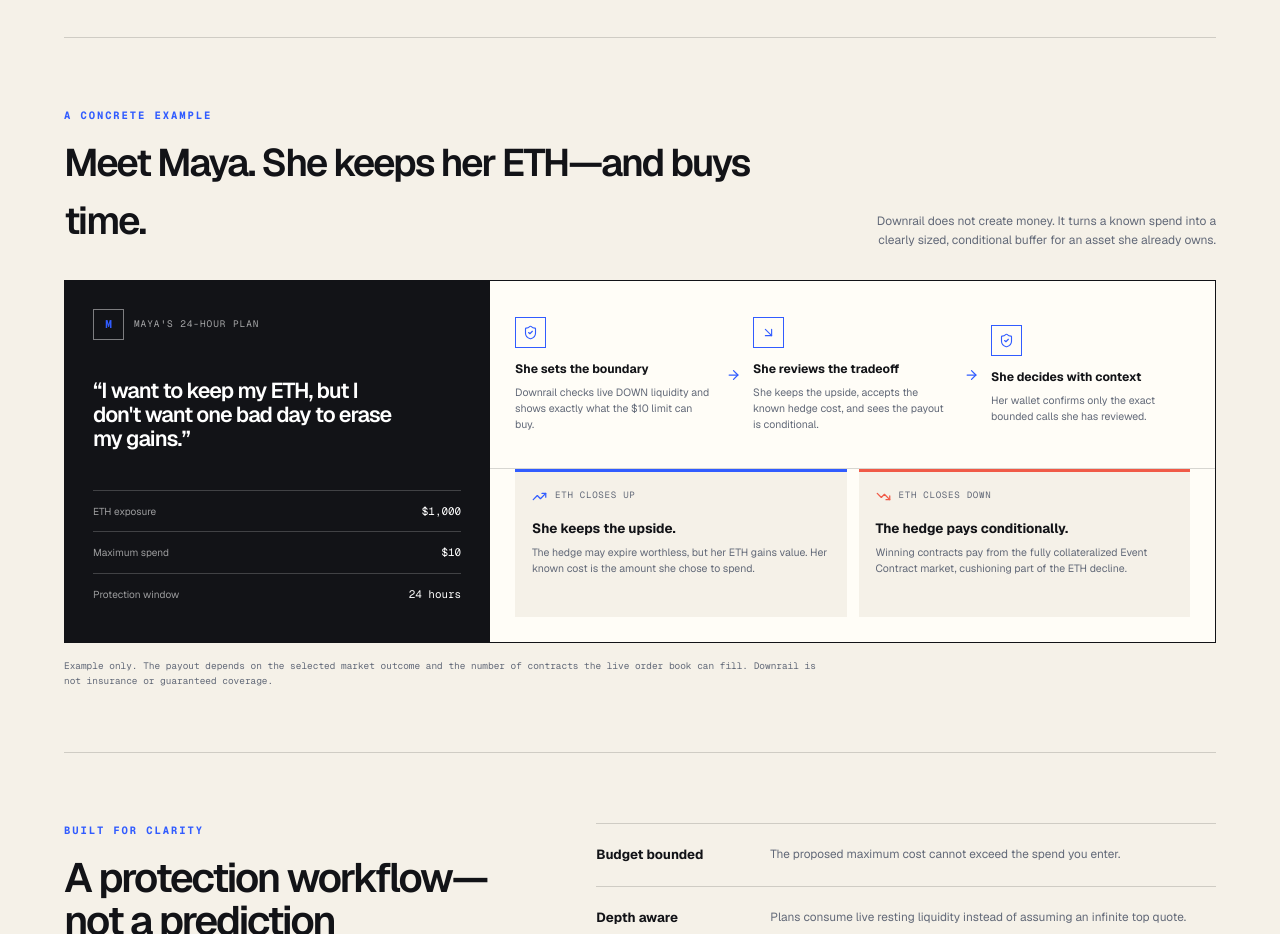
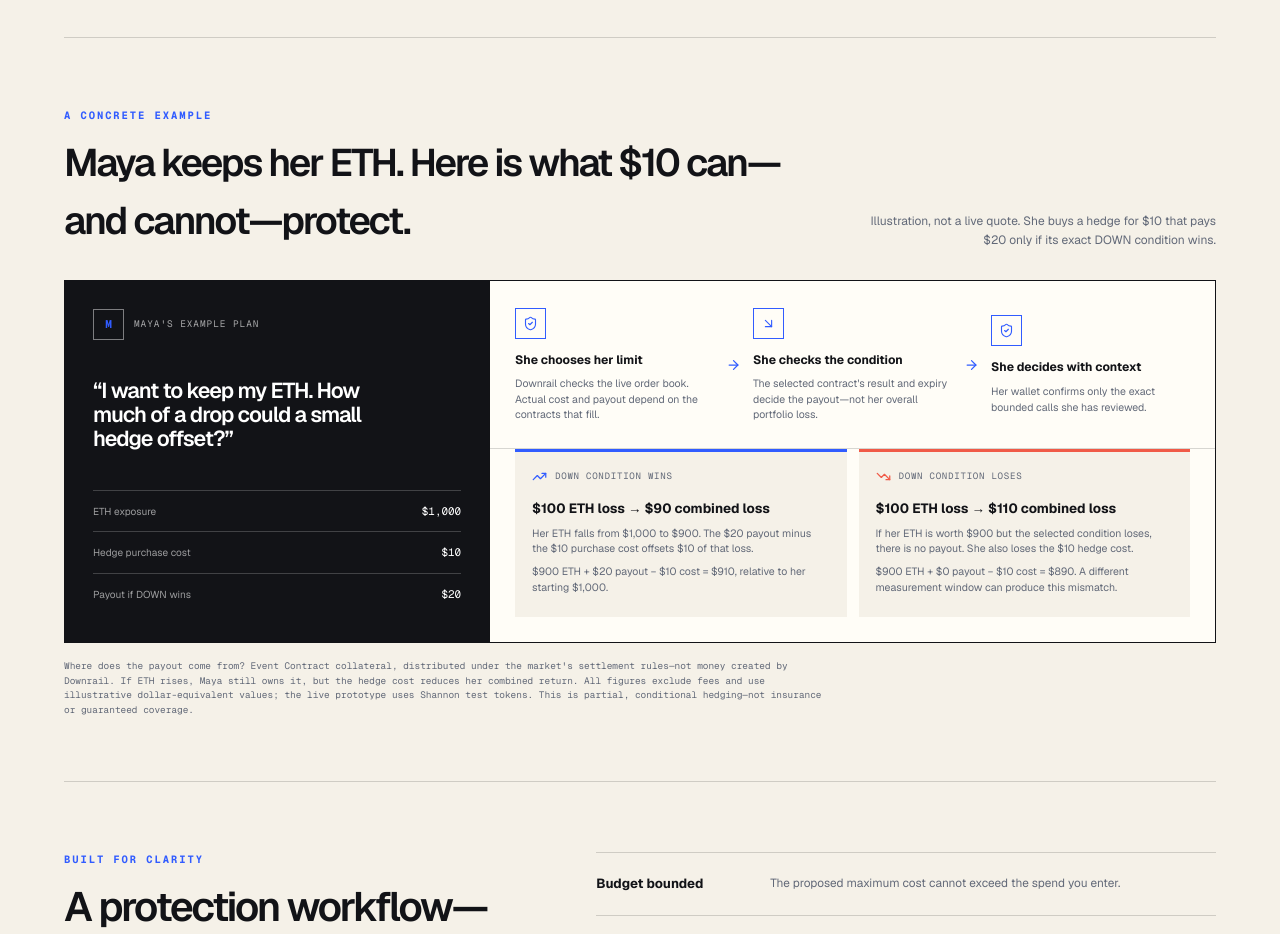
Before and after one commit to Nifemi0/downrail, a Next.js app: page / in a window 1280 px wide. Shown: the part 1060-1994 px from the top of the page. Built offline with nearby package versions, Linux system fonts and the light colour scheme; no server answers.

Commit message:
feat: clarify landing story with conditional hedge outcomes

```diff
--- a/src/app/page.tsx
+++ b/src/app/page.tsx
@@ -45,32 +45,32 @@
 
         <section className="landing-story" aria-labelledby="story-title">
           <div className="section-intro">
-            <div><p className="eyebrow">A concrete example</p><h2 id="story-title">Meet Maya. She keeps her ETH—and buys time.</h2></div>
-            <p>Downrail does not create money. It turns a known spend into a clearly sized, conditional buffer for an asset she already owns.</p>
+            <div><p className="eyebrow">A concrete example</p><h2 id="story-title">Maya keeps her ETH. Here is what $10 can—and cannot—protect.</h2></div>
+            <p>Illustration, not a live quote. She buys a hedge for $10 that pays $20 only if its exact DOWN condition wins.</p>
           </div>
           <div className="story-frame">
             <article className="story-persona">
-              <div className="story-persona-top"><span className="story-avatar">M</span><span className="story-label">Maya&apos;s 24-hour plan</span></div>
-              <h3>&ldquo;I want to keep my ETH, but I don&apos;t want one bad day to erase my gains.&rdquo;</h3>
+              <div className="story-persona-top"><span className="story-avatar">M</span><span className="story-label">Maya&apos;s example plan</span></div>
+              <h3>&ldquo;I want to keep my ETH. How much of a drop could a small hedge offset?&rdquo;</h3>
               <dl className="story-facts">
                 <div><dt>ETH exposure</dt><dd>$1,000</dd></div>
-                <div><dt>Maximum spend</dt><dd>$10</dd></div>
-                <div><dt>Protection window</dt><dd>24 hours</dd></div>
+                <div><dt>Hedge purchase cost</dt><dd>$10</dd></div>
+                <div><dt>Payout if DOWN wins</dt><dd>$20</dd></div>
               </dl>
             </article>
             <div className="story-journey" aria-label="Maya's protection journey">
-              <article className="story-step"><span className="story-icon"><ShieldCheck aria-hidden="true" /></span><div><strong>She sets the boundary</strong><p>Downrail checks live DOWN liquidity and shows exactly what the $10 limit can buy.</p></div></article>
+              <article className="story-step"><span className="story-icon"><ShieldCheck aria-hidden="true" /></span><div><strong>She chooses her limit</strong><p>Downrail checks the live order book. Actual cost and payout depend on the contracts that fill.</p></div></article>
               <ArrowRight aria-hidden="true" />
-              <article className="story-step"><span className="story-icon"><ArrowDownRight aria-hidden="true" /></span><div><strong>She reviews the tradeoff</strong><p>She keeps the upside, accepts the known hedge cost, and sees the payout is conditional.</p></div></article>
+              <article className="story-step"><span className="story-icon"><ArrowDownRight aria-hidden="true" /></span><div><strong>She checks the condition</strong><p>The selected contract&apos;s result and expiry decide the payout—not her overall portfolio loss.</p></div></article>
               <ArrowRight aria-hidden="true" />
               <article className="story-step"><span className="story-icon"><ShieldCheck aria-hidden="true" /></span><div><strong>She decides with context</strong><p>Her wallet confirms only the exact bounded calls she has reviewed.</p></div></article>
             </div>
             <div className="story-outcomes">
-              <article className="story-outcome upside"><div><TrendingUp aria-hidden="true" /><span>ETH closes up</span></div><strong>She keeps the upside.</strong><p>The hedge may expire worthless, but her ETH gains value. Her known cost is the amount she chose to spend.</p></article>
-              <article className="story-outcome downside"><div><TrendingDown aria-hidden="true" /><span>ETH closes down</span></div><strong>The hedge pays conditionally.</strong><p>Winning contracts pay from the fully collateralized Event Contract market, cushioning part of the ETH decline.</p></article>
+              <article className="story-outcome upside"><div><TrendingUp aria-hidden="true" /><span>DOWN condition wins</span></div><strong>$100 ETH loss → $90 combined loss</strong><p>Her ETH falls from $1,000 to $900. The $20 payout minus the $10 purchase cost offsets $10 of that loss.</p><p>$900 ETH + $20 payout − $10 cost = $910, relative to her starting $1,000.</p></article>
+              <article className="story-outcome downside"><div><TrendingDown aria-hidden="true" /><span>DOWN condition loses</span></div><strong>$100 ETH loss → $110 combined loss</strong><p>If her ETH is worth $900 but the selected condition loses, there is no payout. She also loses the $10 hedge cost.</p><p>$900 ETH + $0 payout − $10 cost = $890. A different measurement window can produce this mismatch.</p></article>
             </div>
           </div>
-          <p className="story-footnote">Example only. The payout depends on the selected market outcome and the number of contracts the live order book can fill. Downrail is not insurance or guaranteed coverage.</p>
+          <p className="story-footnote">Where does the payout come from? Event Contract collateral, distributed under the market&apos;s settlement rules—not money created by Downrail. If ETH rises, Maya still owns it, but the hedge cost reduces her combined return. All figures exclude fees and use illustrative dollar-equivalent values; the live prototype uses Shannon test tokens. This is partial, conditional hedging—not insurance or guaranteed coverage.</p>
         </section>
 
         <section className="landing-principles" aria-labelledby="principles-title">
```
Also changed, not shown: 1 other file (tests, documents, lock files or other folders).
